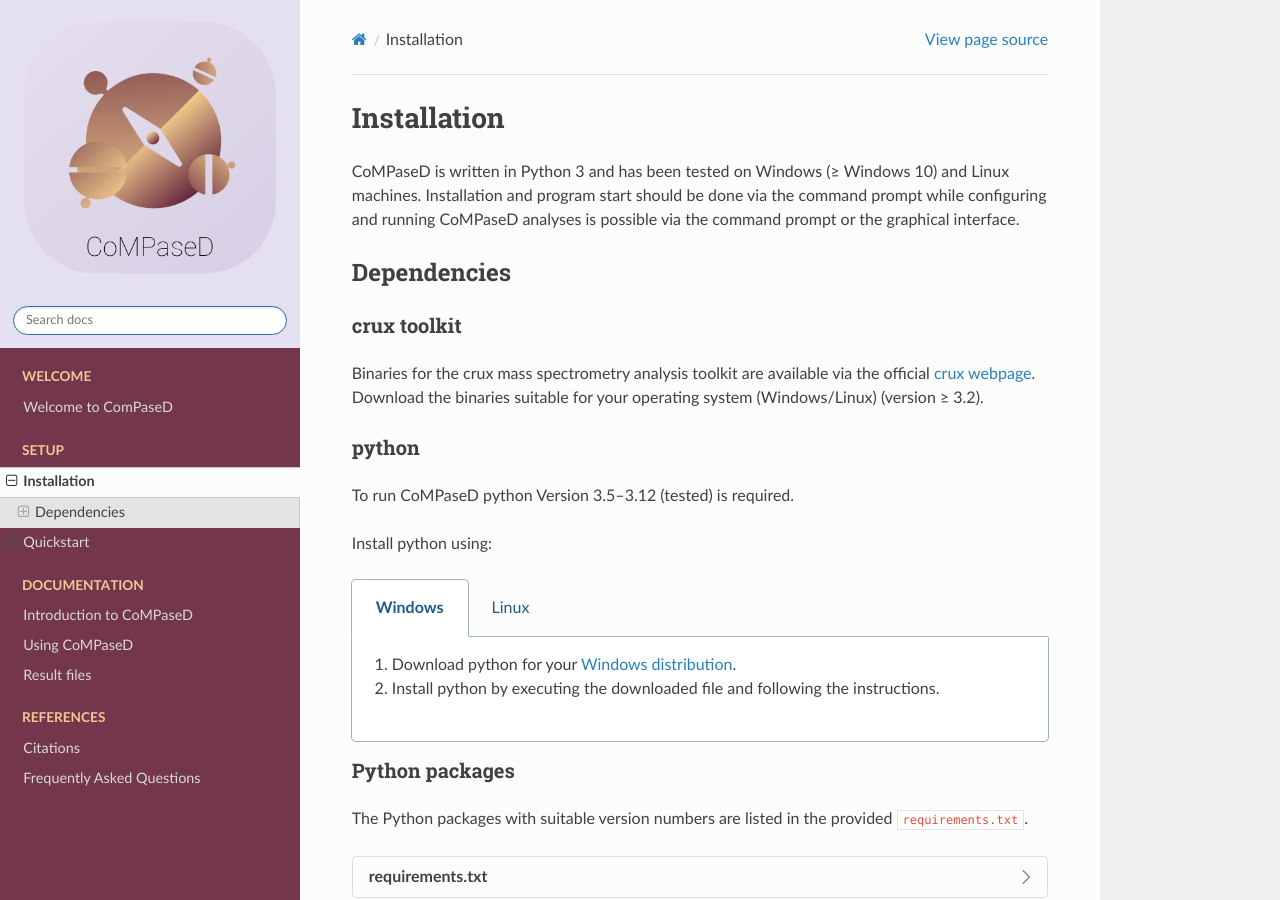
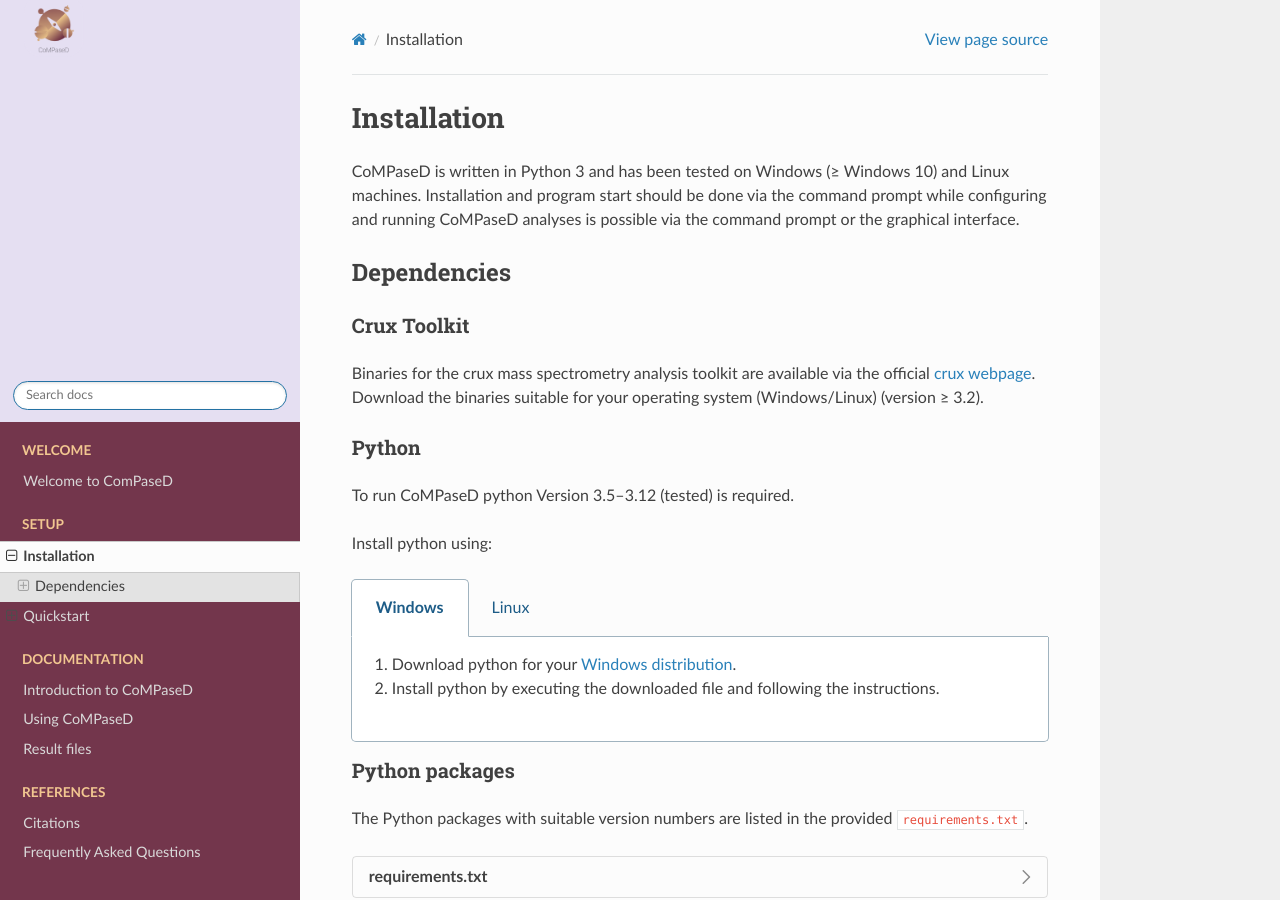
Before and after one commit to MicrobialProteomics/CoMPaseD, a Sphinx documentation site: the page built from docs/source/setup.md, in a window 1280 px wide and 900 px high. Built offline with Sphinx 7.4.7 and the Read the Docs theme 3.1.0, drawn with Linux system fonts in a browser that asks for light colours.

```diff
--- a/docs/source/setup.md
+++ b/docs/source/setup.md
@@ -5,12 +5,12 @@ CoMPaseD is written in Python 3 and has been tested on Windows (≥ Windows 10)
 
 ## Dependencies
 
-### crux toolkit
+### Crux Toolkit
 
 Binaries for the crux mass spectrometry analysis toolkit are available via the official [crux webpage](https://crux.ms/download.html).
 Download the binaries suitable for your operating system (Windows/Linux) (version ≥ 3.2).
 
-### python
+### Python
 
 To run CoMPaseD python Version 3.5–3.12 (tested) is required.
 
```
Also changed, not shown: docs/assets/images/CoMPaseD_logo.png.
